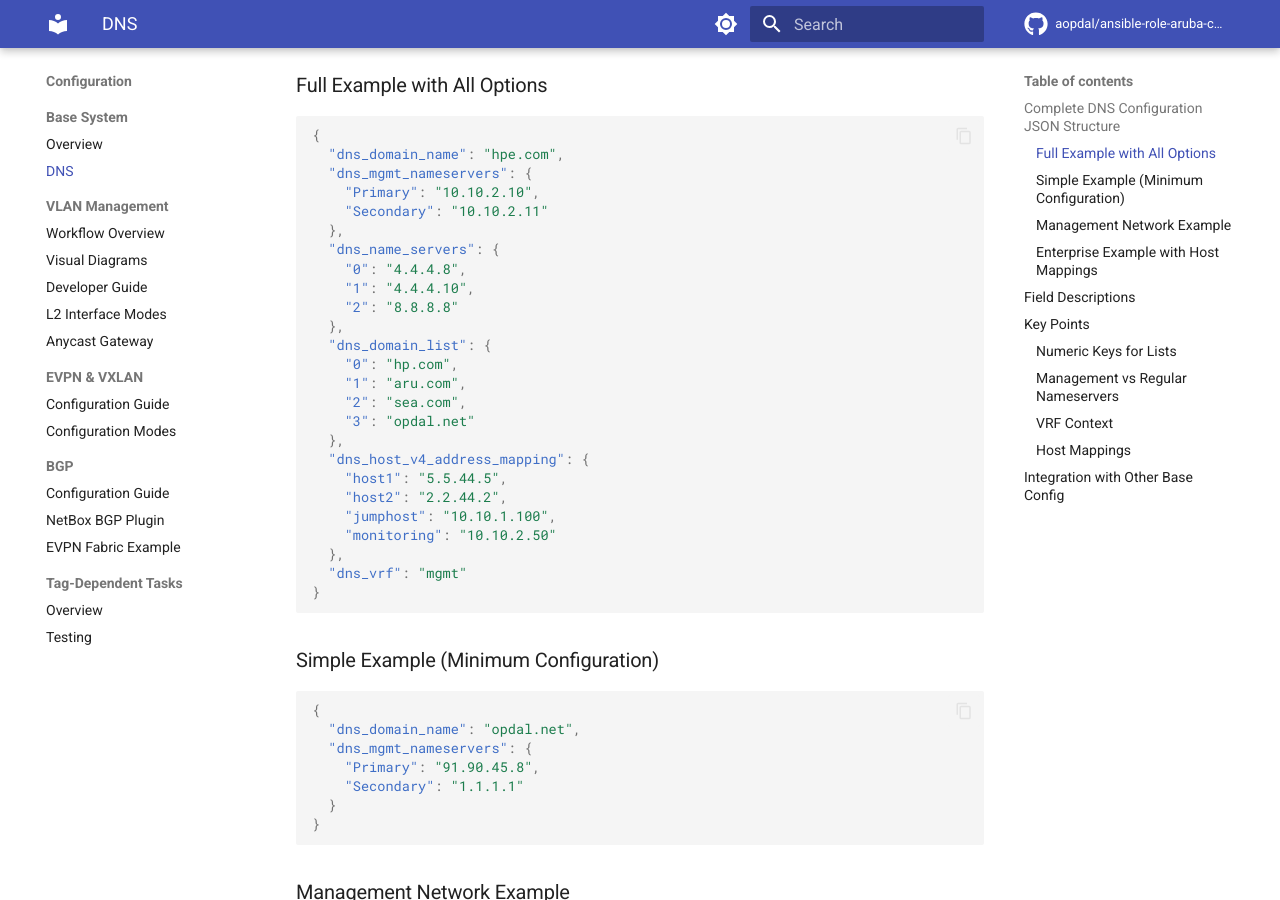
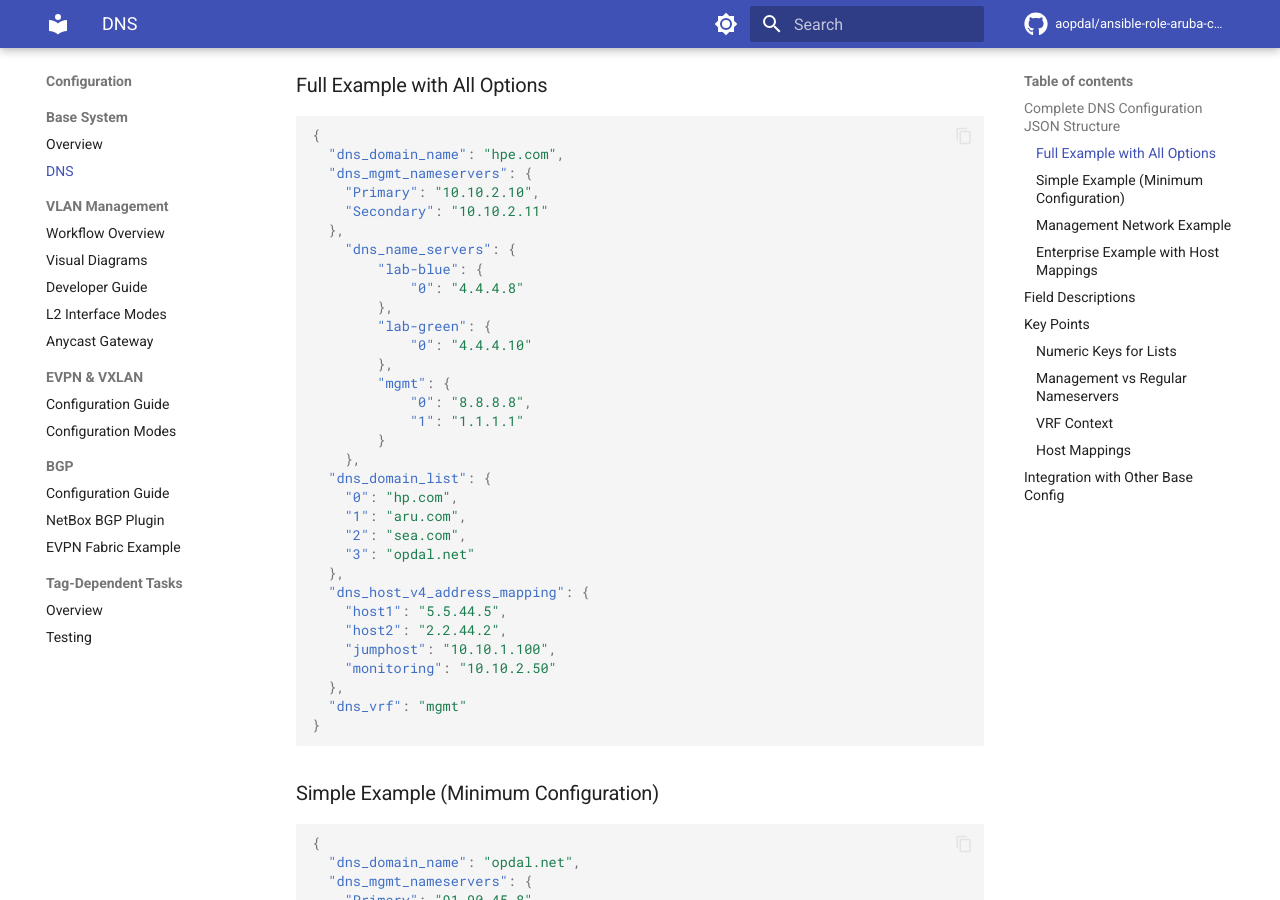
Before and after one commit to aopdal/ansible-role-aruba-cx-switch, an MkDocs documentation site: the page built from docs/DNS_CONFIGURATION.md, in a window 1280 px wide and 900 px high, scrolled down 308 px. Built offline with MkDocs 1.6.1 and Material for MkDocs 9.7.7, drawn with Linux system fonts in a browser that asks for light colours; comment, search, counter and statistics services are not loaded.

Commit message:
feat: support nameserver pr vrf

```diff
--- a/docs/DNS_CONFIGURATION.md
+++ b/docs/DNS_CONFIGURATION.md
@@ -13,11 +13,18 @@ Here's the JSON structure you can use in NetBox config_context for DNS configura
     "Primary": "10.10.2.10",
     "Secondary": "10.10.2.11"
   },
-  "dns_name_servers": {
-    "0": "4.4.4.8",
-    "1": "4.4.4.10",
-    "2": "8.8.8.8"
-  },
+    "dns_name_servers": {
+        "lab-blue": {
+            "0": "4.4.4.8"
+        },
+        "lab-green": {
+            "0": "4.4.4.10"
+        },
+        "mgmt": {
+            "0": "8.8.8.8",
+            "1": "1.1.1.1"
+        }
+    },
   "dns_domain_list": {
     "0": "hp.com",
     "1": "aru.com",
```
